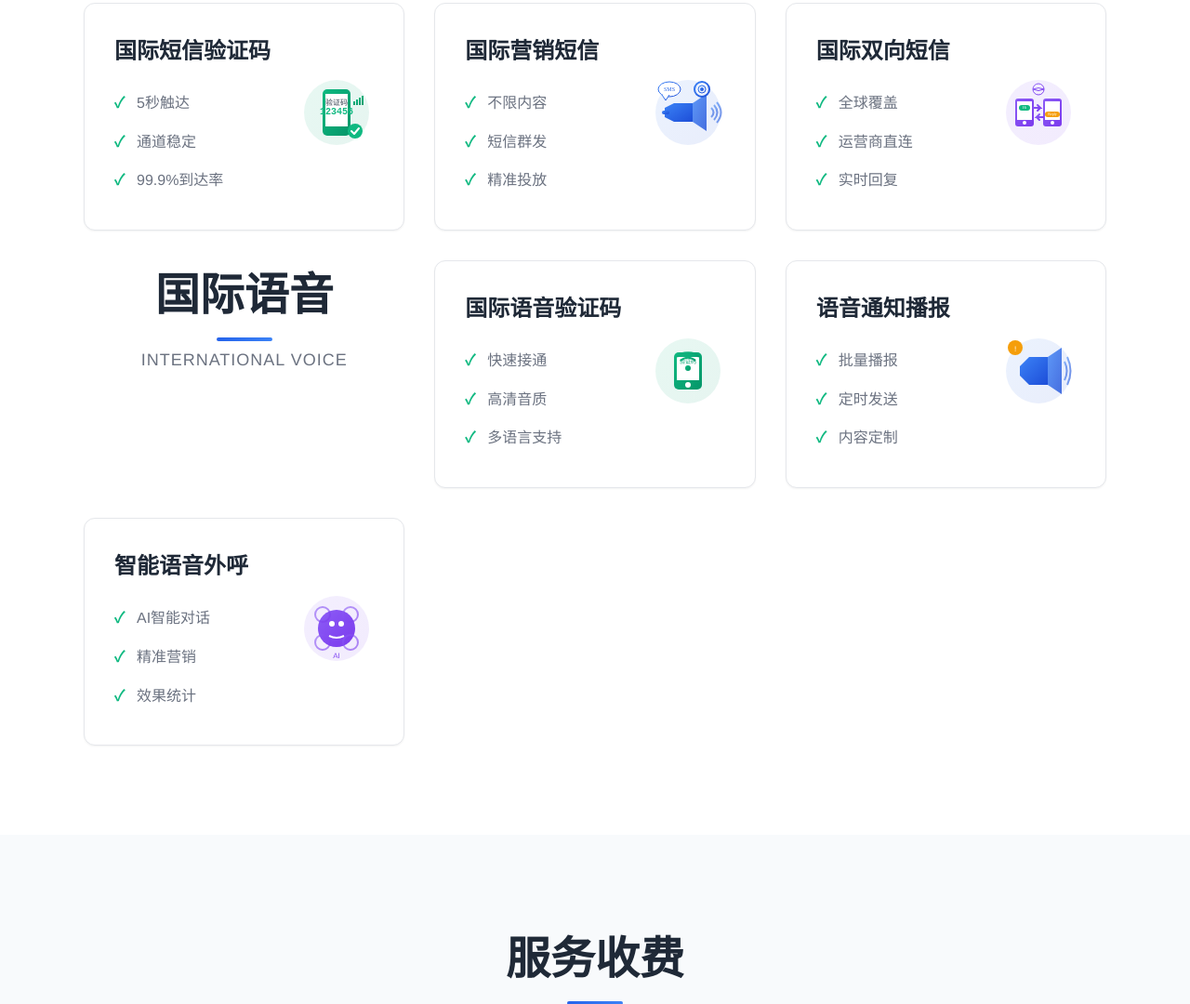
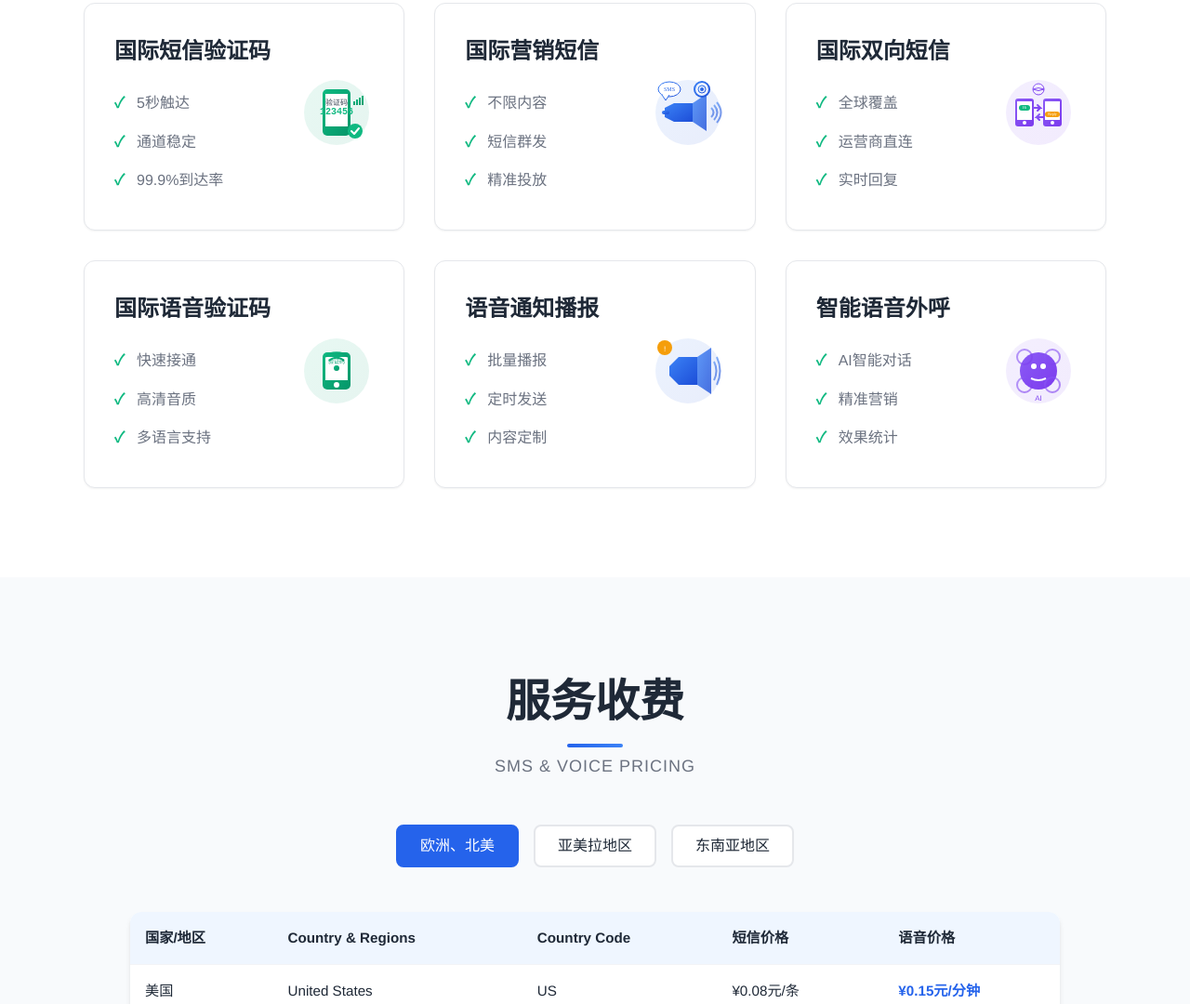
Before and after one commit to voip-niuzi/voip-niuzi.github.io, a plain HTML site: page index.html in a window 1280 px wide. Shown: the part 844-1924 px from the top of the page at 93% size. Drawn offline with Linux system fonts and the light colour scheme.

Commit message:
Update index.html

```diff
--- a/index.html
+++ b/index.html
@@ -172,11 +172,6 @@
                             <img src="./assets/images/service-bidirectional.svg" alt="国际双向短信" width="80" height="80">
                         </div>
                     </article>
-
-                    <header class="section-header">
-                        <h2 id="services-title" class="section-title">国际语音</h2>
-                        <p class="section-subtitle">International voice</p>
-                    </header>
 
                     <article class="service-item">
                         <div class="service-content">
```
